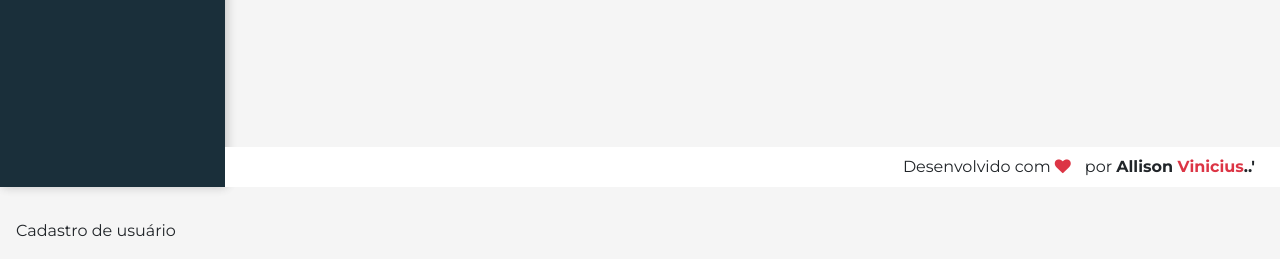
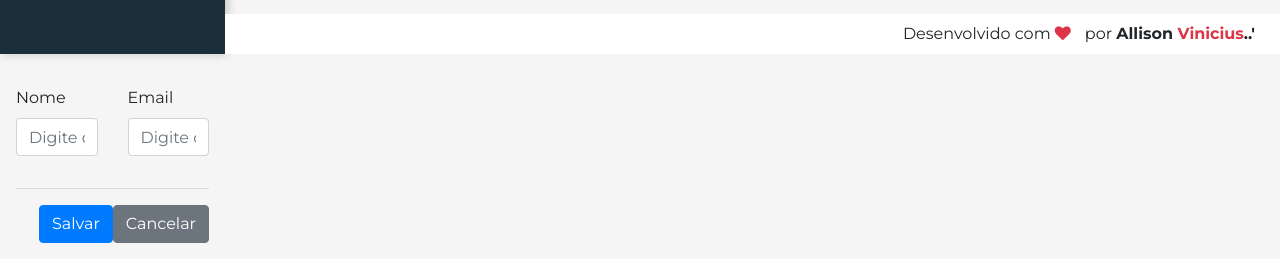
Before and after one commit to AllisonVinicius/user-registration-with-react, a React (Create React App) app in the folder src/frontend/: page /users in a window 1280 px wide. Shown: the part 541-813 px from the top of the page. Built offline with nearby package versions, Linux system fonts and the light colour scheme.

Commit message:
call function render

```diff
--- a/src/frontend/src/Components/User/User.jsx
+++ b/src/frontend/src/Components/User/User.jsx
@@ -94,6 +94,6 @@ export default class User extends Component {
   }
 
   render() {
-    return <Main {...headerProps}>Cadastro de usuário</Main>;
+    return <Main {...headerProps}>{this.renderForm()}</Main>;
   }
 }
```
